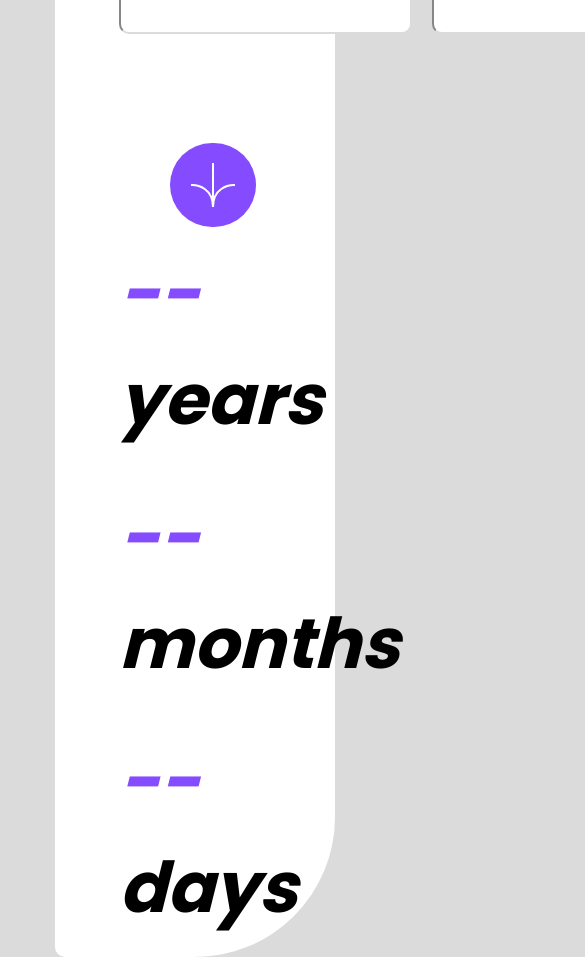
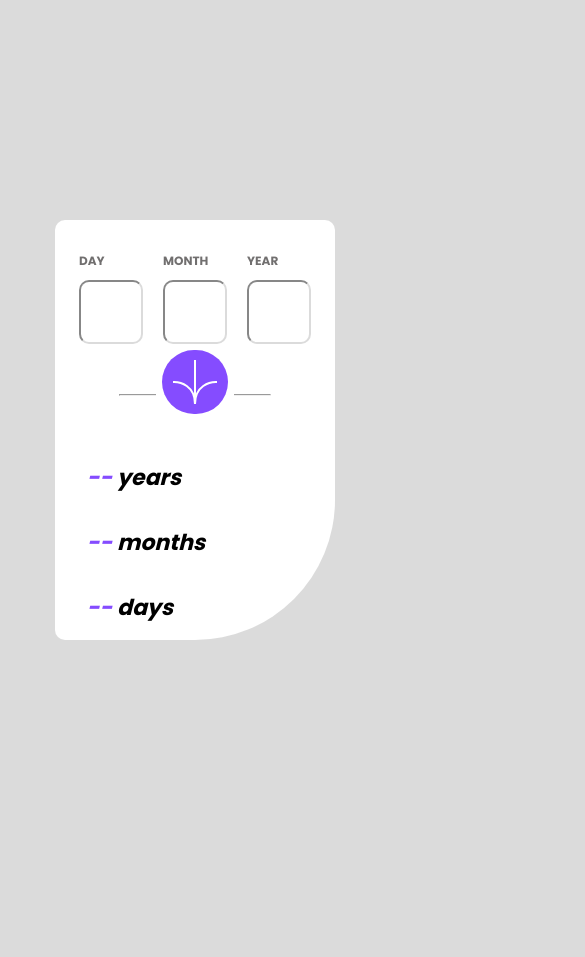
Before and after one commit to andyterwilliger/Date-FNS-Library-Test, a website: page index.html in a window 390 px wide. Shown: the top 957 px of the page, 585 px wide, since content can reach past the window. After the commit the page ends 852 px from the top, so only its background shows below. Drawn offline with Linux system fonts and the light colour scheme.

Commit message:
Mobile responsive sizing added

```diff
--- a/index.html
+++ b/index.html
@@ -33,6 +33,9 @@
   <p class="error_msg" id="year_error_msg"></p>
 </div>
 </section>
+<div class="hr_container">
+<hr>
+</div>
 <div class="submit_container">
   <button><svg xmlns="http://www.w3.org/2000/svg" width="46" height="44" viewBox="0 0 46 44"><g fill="none" stroke="#FFF" stroke-width="2"><path d="M1 22.019C8.333 21.686 23 25.616 23 44M23 44V0M45 22.019C37.667 21.686 23 25.616 23 44"/></g></svg> </button>
 
--- a/style.css
+++ b/style.css
@@ -26,7 +26,7 @@ border-radius: 10px 10px 140px 10px;
   display: flex;
   justify-content: flex-start;
   gap: 20px;
-  padding: 2rem 0;
+  padding: 2rem 0 0 0;
   font-family: 'Poppins', sans-serif;
 }
 
@@ -54,6 +54,7 @@ border-radius: 10px 10px 140px 10px;
 .submit_container{
   display: flex;
   justify-content: flex-end;
+  transform:translateY(-55px);
 }
 .results_container p{
   font-size: 70px;
@@ -80,7 +81,58 @@ svg{
 button{
   border: none;
   background-color: white;
-  transform: translateY(20px);
-  padding: 15px;
 
 }
+@media(max-width: 1000px){
+  .form_input{
+    width: 120px;
+  }
+}
+@media(max-width: 767px){
+  #form{
+    height: 225px;
+  }
+  .results_container p{
+    font-size: 40px;
+  }
+  .user_input{
+    justify-content: center;
+    padding: 2rem 0 0 0;
+  }
+  .submit_container{
+    justify-content: center;
+  }
+  .form_input{
+    width: 75px;
+  }
+  button{
+    transform: translateY(0);
+
+  }
+  label{
+    font-size: 12px;
+  }
+}
+
+@media(max-width: 500px){
+  .results_container p{
+    font-size: 22px;
+  }
+  .form_input{
+    width: 50px;
+  }
+  .results_container{
+    margin-left: 1rem;
+  }
+  svg{
+    padding: 10px;
+  }
+}
+
+@media(max-width: 400px){
+
+  .form_input{
+    width: 40px;
+  }
+
+}
```
